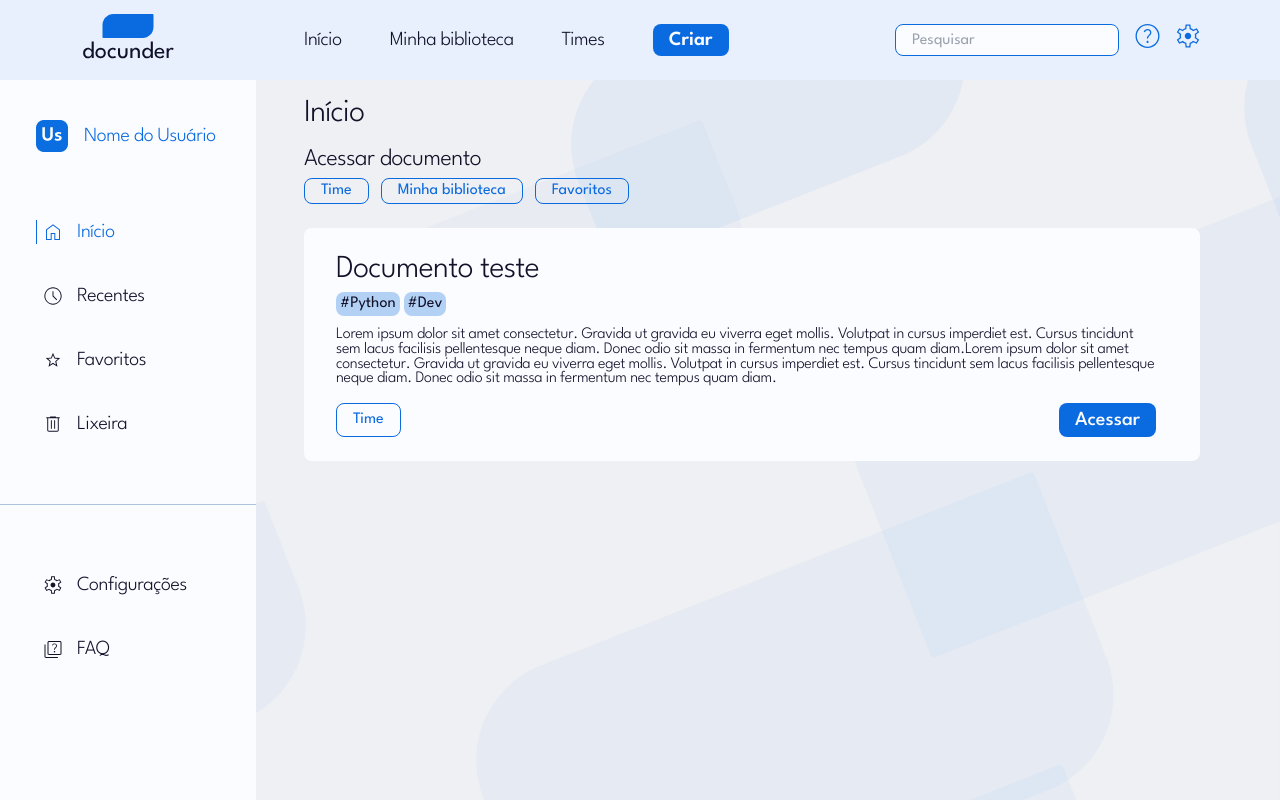
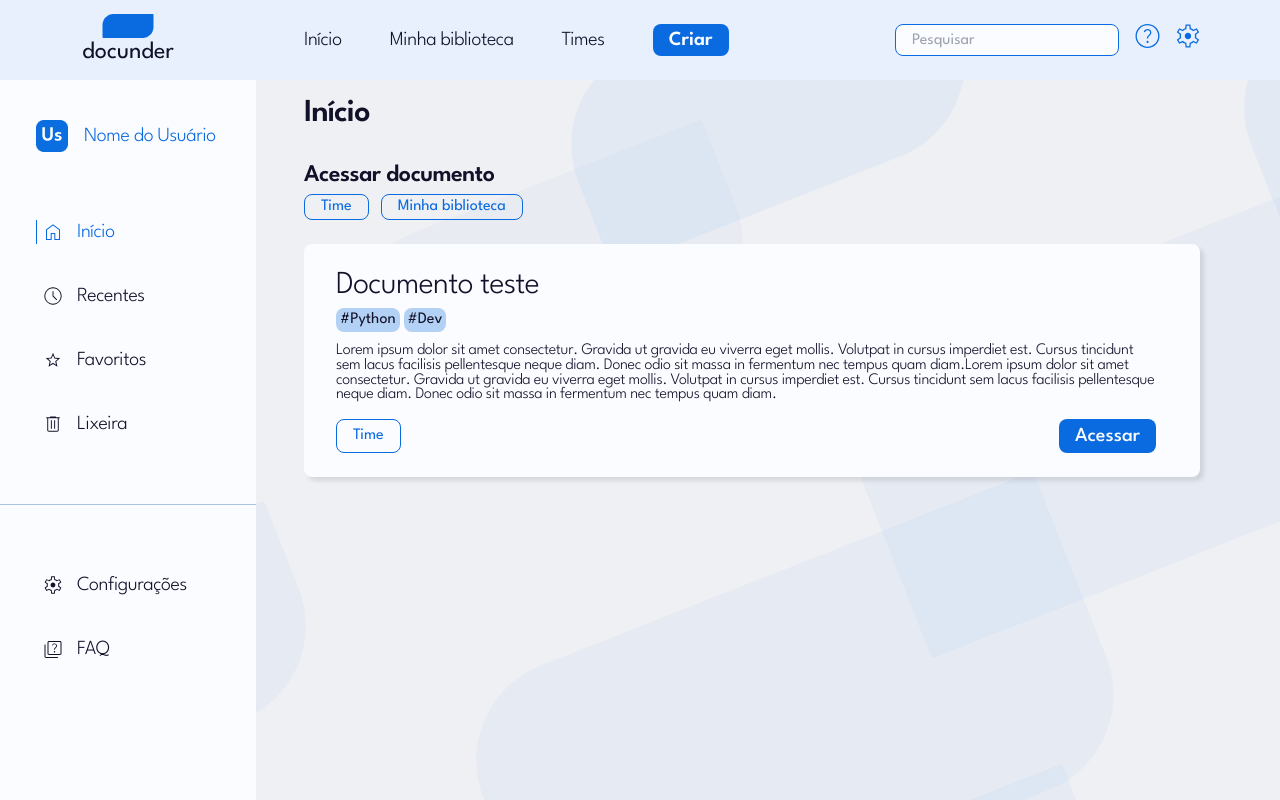
Before and after one commit to Organizacao-Docunder/frontend-app, a Next.js app in the folder nextjs-app/: page /home in a window 1280 px wide. Built offline with nearby package versions, Linux system fonts and the light colour scheme; no server answers.

Commit message:
style: home page

```diff
--- a/nextjs-app/src/app/globals.css
+++ b/nextjs-app/src/app/globals.css
@@ -188,3 +188,7 @@ p {
   padding: 0 4px;
   border-radius: 8px;
 }
+
+.box-shadow{
+  box-shadow: 4px 4px 4px 0px #0000001A;
+}
--- a/nextjs-app/src/app/home/page.tsx
+++ b/nextjs-app/src/app/home/page.tsx
@@ -36,17 +36,17 @@ export default function HomePage() {
       <div className="flex min-w-full h-header">
         <NavigationMenu/>
         <section className="flex flex-col w-4/5 pl-12 pr-20 ">
-          <h3 className="text-h3 py-4 text-neutral-2 font-weight-bold">Início</h3>
+          <h3 className="py-4 mb-4 text-neutral-2 font-weight-600">Início</h3>
           <div className="pb-6">
-            <h4 className="text-h4 text-neutral-2 pb-2">Acessar documento</h4>
+            <h4 className="text-h4 text-neutral-2 pb-2 font-weight-600">Acessar documento</h4>
             <div className="flex gap-3">
               <button className="filter-btn">Time</button>
               <button className="filter-btn">Minha biblioteca</button>
-              <button className="filter-btn">Favoritos</button>
+              {/* <button className="filter-btn">Favoritos</button> */}
             </div>
           </div>
           <div>
-            <div className="w-full bg-neutral-1 pl-8 py-6 pr-11 rounded-lg">
+            <div className="w-full bg-neutral-1 pl-8 py-6 pr-11 rounded-lg box-shadow">
               <h3 className="text-h3 mb-1 text-neutral-2 font-weight-bold">Documento teste</h3>
               <div className="flex items-center gap-1 mb-3">
                 <span className="tag">#Python</span>
```
